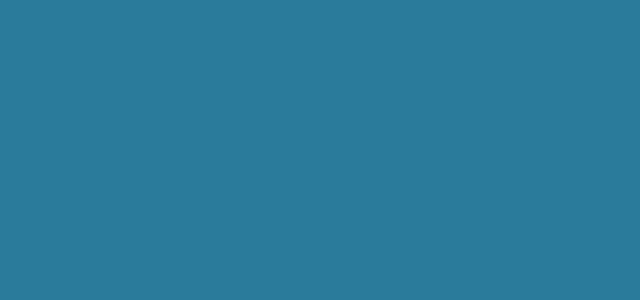
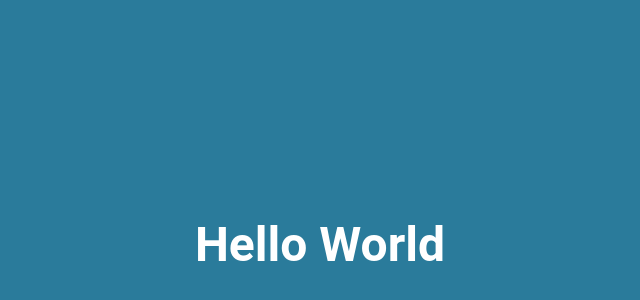
Before and after one commit to ty239/Express-Review, a React app: page / in a window 1280 px wide. Shown: the part 140-440 px from the top of the page, without its empty margins (320-960 px from the left). Built offline with nearby package versions, Linux system fonts and the light colour scheme.

Commit message:
adjust app.jsx for better starting point

```diff
--- a/src/app.jsx
+++ b/src/app.jsx
@@ -2,7 +2,13 @@ import React from "react";
 import { createRoot } from "react-dom/client";
 import "./style.css";
 
-const App = () => {};
+const App = () => {
+  return (
+    <div className="app">
+      <h1 className="title">Hello World</h1>
+    </div>
+  );
+};
 
 const root = createRoot(document.getElementById("root"));
 root.render(<App />);
```
